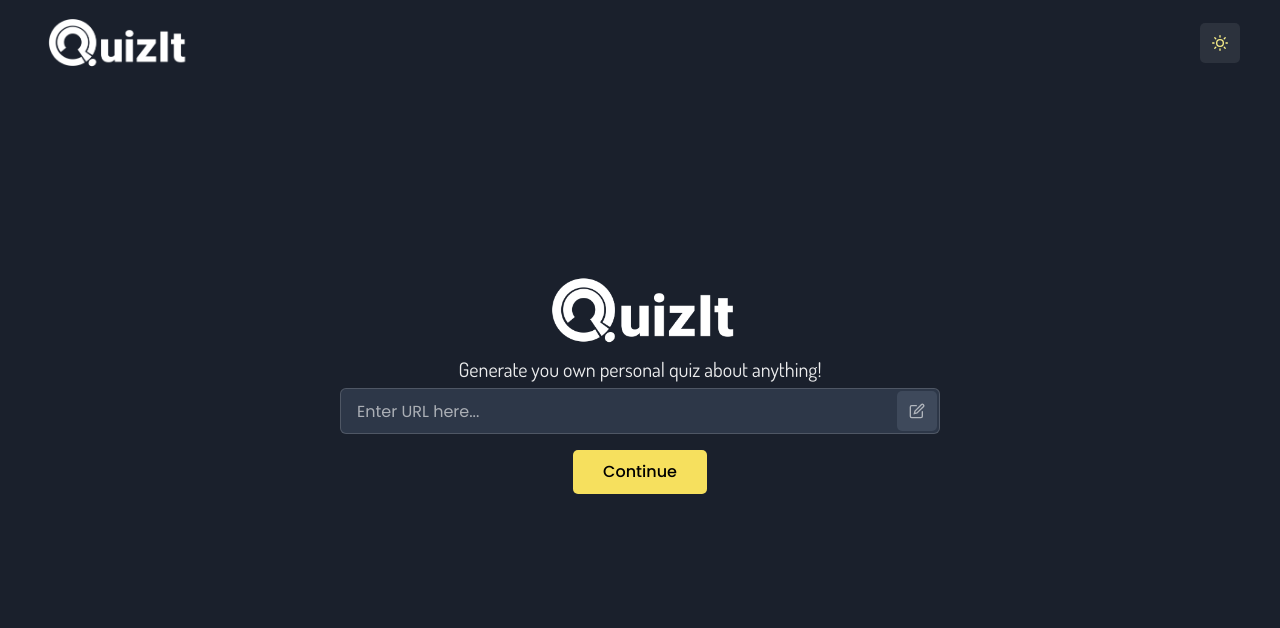
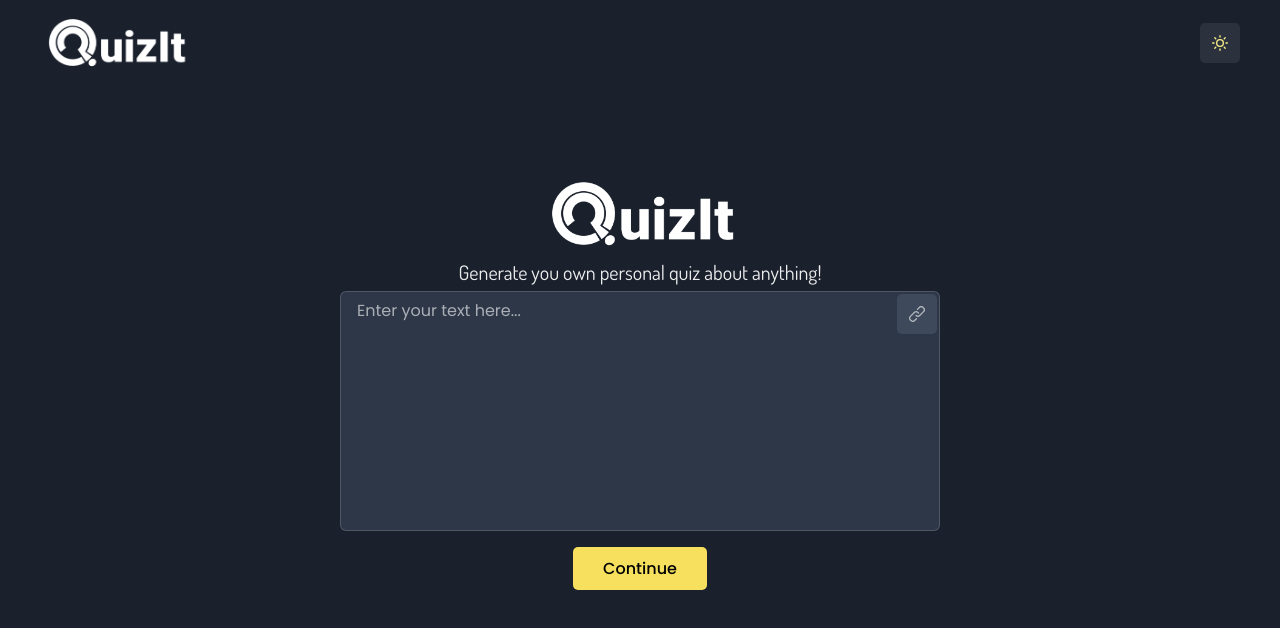
Before and after one commit to leonbjorklund/QuizIt, a React (Vite) app: page / in a window 1280 px wide. Shown: the top 628 px of the page. Built offline with nearby package versions, Linux system fonts and the light colour scheme.

Commit message:
refactored HomeScene + add theme Text-variant

```diff
--- a/src/chakra/theme.ts
+++ b/src/chakra/theme.ts
@@ -86,6 +86,12 @@ const components = {
       fontSize: { base: '14px', sm: '16px', md: '18px', lg: '20px' },
     },
     variants: {
+      invalidInput: {
+        color: colors.wrongAnswer,
+        position: 'absolute',
+        bottom: 0,
+        fontWeight: '900'
+      },
       optionsSceneTitle: {
         fontFamily: 'Poppins, sans-serif',
         fontWeight: '800',
--- a/src/components/HomeScene/HomeScene.tsx
+++ b/src/components/HomeScene/HomeScene.tsx
@@ -1,93 +1,36 @@
-import { CloseIcon, EditIcon, LinkIcon } from '@chakra-ui/icons';
-import {
-  Button,
-  Image,
-  Input,
-  InputGroup,
-  InputRightElement,
-  Text,
-  Textarea,
-  Tooltip,
-  useColorMode,
-} from '@chakra-ui/react';
+import { Button, Image, Text, useColorMode } from '@chakra-ui/react';
+import { useState } from 'react';
 
-import { useState } from 'react';
 import { Scene } from '../../App';
 import { LogoBlack, OGLogo } from '../../assets/images';
 import { homeStrings } from '../../assets/strings';
+import { Form } from './components';
 import { HomeSceneLogoStyle } from './styles';
 
 interface IHomeScene {
   setScene: React.Dispatch<React.SetStateAction<Scene>>;
 }
 
-enum InputType {
-  URL = 'url',
-  TEXT = 'text',
-}
-
 export const HomeScene = ({ setScene }: IHomeScene) => {
   const { colorMode } = useColorMode();
-  const { subtitle, urlPlaceholder, textPlaceholder, continueBtn } = homeStrings;
+  const { subtitle, continueBtn } = homeStrings;
 
-  const [inputType, setInputType] = useState<InputType>(InputType.URL);
   const [inputValue, setInputValue] = useState('');
+  const [isTouched, setIsTouched] = useState<boolean>(false);
 
   const handleNextScene = (scene: Scene) => {
+    if (inputValue === '') {
+      setIsTouched(true);
+      return;
+    }
     setScene(scene);
-  };
-
-  const handleSwitchInputType = () => {
-    if (inputType === InputType.TEXT) {
-      setInputType(InputType.URL);
-    } else {
-      setInputType(InputType.TEXT);
-    }
   };
 
   return (
     <>
       <Image src={colorMode === 'dark' ? OGLogo : LogoBlack} alt="QuizItLogo" sx={HomeSceneLogoStyle} />
       <Text textAlign="center">{subtitle}</Text>
-      <InputGroup maxWidth="600px">
-        {inputType === InputType.URL ? (
-          <Input
-            placeholder={urlPlaceholder}
-            name="searchbar"
-            onChange={(e) => setInputValue(e.target.value)}
-            value={inputValue}
-          />
-        ) : (
-          <Textarea
-            placeholder={textPlaceholder}
-            name="searchbar"
-            onChange={(e) => setInputValue(e.target.value)}
-            value={inputValue}
-          />
-        )}
-
-        <InputRightElement>
-          {inputValue !== '' ? (
-            <Tooltip hasArrow label="Clear text" offset={[0, 10]}>
-              <Button variant="ghost" onClick={() => setInputValue('')}>
-                <CloseIcon />
-              </Button>
-            </Tooltip>
-          ) : inputType === InputType.URL ? (
-            <Tooltip hasArrow label="Text mode" offset={[0, 10]}>
-              <Button variant="searchbarBtn" onClick={handleSwitchInputType}>
-                <EditIcon />
-              </Button>
-            </Tooltip>
-          ) : (
-            <Tooltip hasArrow label="URL mode" offset={[0, 10]}>
-              <Button variant="searchbarBtn" onClick={handleSwitchInputType}>
-                <LinkIcon />
-              </Button>
-            </Tooltip>
-          )}
-        </InputRightElement>
-      </InputGroup>
+      <Form inputValue={inputValue} setInputValue={setInputValue} isTouched={isTouched} setIsTouched={setIsTouched} />
       <Button variant="proceed" mt="1rem" onClick={() => handleNextScene(Scene.OPTIONS)}>
         {continueBtn}
       </Button>
--- /dev/null
+++ b/src/components/HomeScene/components/Form.tsx
@@ -0,0 +1,75 @@
+import { CloseIcon, EditIcon, LinkIcon } from '@chakra-ui/icons';
+import { Button, FormControl, Input, InputGroup, InputRightElement, Text, Textarea, Tooltip } from '@chakra-ui/react';
+
+import { useState } from 'react';
+import { homeStrings } from '../../../assets';
+
+enum InputType {
+  URL = 'url',
+  TEXT = 'text',
+}
+
+interface IForm {
+  inputValue: string;
+  setInputValue: React.Dispatch<React.SetStateAction<string>>;
+  isTouched: boolean;
+  setIsTouched: React.Dispatch<React.SetStateAction<boolean>>;
+}
+
+export const Form = ({ inputValue, setInputValue, isTouched, setIsTouched }: IForm) => {
+  const { urlPlaceholder, textPlaceholder } = homeStrings;
+
+  const [inputType, setInputType] = useState<InputType>(InputType.TEXT);
+
+  const isError = isTouched && inputValue === '';
+
+  const handleInputChange = (e: React.ChangeEvent<HTMLInputElement | HTMLTextAreaElement>) => {
+    setIsTouched(true);
+    setInputValue(e.target.value);
+  };
+
+  const handleSwitchInputType = () => {
+    if (inputType === InputType.TEXT) {
+      setInputType(InputType.URL);
+    } else {
+      setInputType(InputType.TEXT);
+    }
+  };
+
+  return (
+    <>
+      <FormControl display="flex" alignItems="center" flexDirection="column" isInvalid={isError}>
+        <InputGroup maxWidth="600px">
+          {inputType === InputType.URL ? (
+            <Input placeholder={urlPlaceholder} name="searchbar" onChange={handleInputChange} value={inputValue} maxLength={100}/>
+          ) : (
+            <Textarea placeholder={textPlaceholder} name="searchbar" onChange={handleInputChange} value={inputValue} maxLength={100}/>
+          )}
+
+          <InputRightElement>
+            {inputValue !== '' ? (
+              <Tooltip hasArrow label="Clear text" offset={[0, 10]}>
+                <Button variant="ghost" onClick={() => setInputValue('')}>
+                  <CloseIcon />
+                </Button>
+              </Tooltip>
+            ) : inputType === InputType.URL ? (
+              <Tooltip hasArrow label="Text mode" offset={[0, 10]}>
+                <Button variant="searchbarBtn" onClick={handleSwitchInputType}>
+                  <EditIcon />
+                </Button>
+              </Tooltip>
+            ) : (
+              <Tooltip hasArrow label="URL mode" offset={[0, 10]}>
+                <Button variant="searchbarBtn" onClick={handleSwitchInputType}>
+                  <LinkIcon />
+                </Button>
+              </Tooltip>
+            )}
+          </InputRightElement>
+        </InputGroup>
+      {isError && <Text variant="invalidInput">Invalid input</Text>}
+      </FormControl>
+    </>
+  );
+};
```
